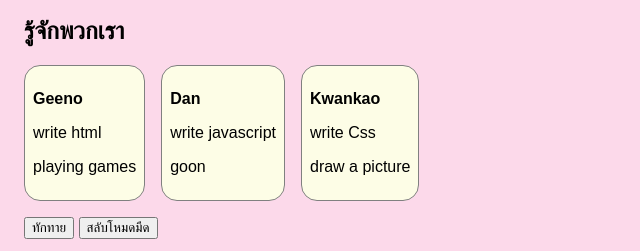
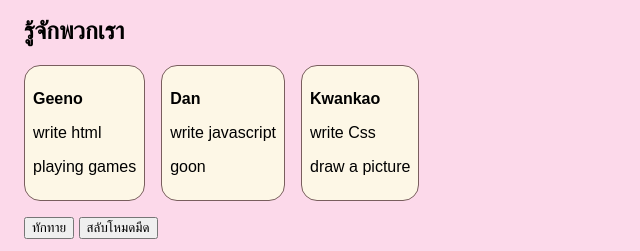
Before and after one commit to teeraphat-mulila/team-14, a plain HTML site: page index.html in a window 1280 px wide. Shown: the part 187-438 px from the top of the page, 0-640 px from the left. Drawn offline with Linux system fonts and the light colour scheme.

Commit message:
เปลี่ยนสีการ์ดใน css
เปลี่ยนสีขอบกับพื้นหลัง

```diff
--- a/style.css
+++ b/style.css
@@ -18,9 +18,9 @@ body {
 
 .card {
   /* งาน 2: ตกแต่งการ์ด เช่น border, border-radius, padding, background-color */
-  border: 1px solid gray;
+  border: 1px solid rgb(121, 94, 94);
   padding: 8px;
-  background-color: rgb(253, 253, 230);
+  background-color: rgb(253, 247, 230);
   border-radius: 16px;
 }
 
```
